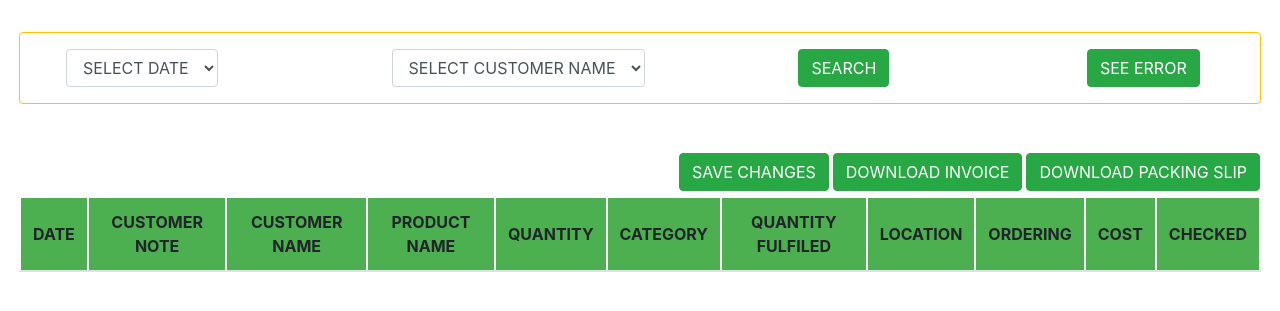
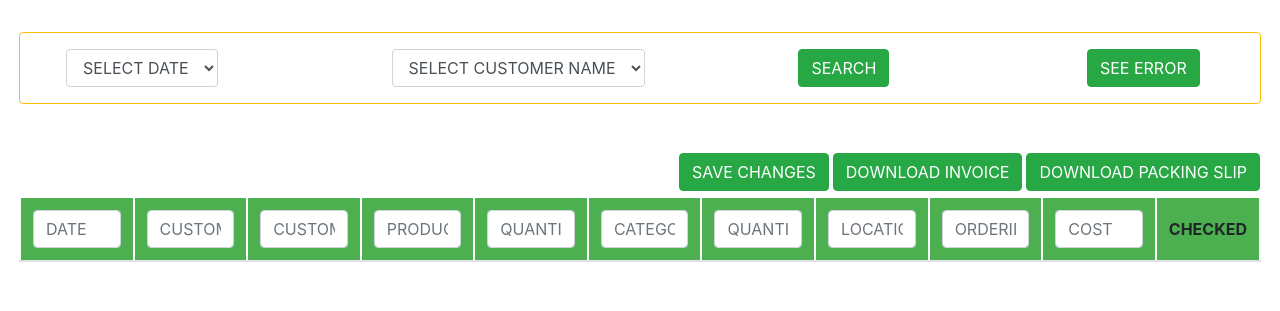
Before and after one commit to jbrathony/corephp_mysql, a PHP site: page /admin_panel.php in a window 1280 px wide. Shown: the part 174-485 px from the top of the page. Run offline with PHP 8.4, Linux system fonts and the light colour scheme; a user stored in the database is signed in; data comes from the database, SQL or seed files in the repository; tables that the repository leaves empty hold one stand-in row (values such as "Sample post"); lists and menus that the app fills with data are empty.

Commit message:
filter table

```diff
--- a/admin_panel.php
+++ b/admin_panel.php
@@ -115,9 +115,11 @@ $base_url = $_ENV["base_url"];
         </div>
 
 
+
+
         <!-- Filter result -->
         <div class="row mr-1 ml-1 mb-5">
-            <!-- <div class="row download_area"> -->
+            <!-- save changes && download as pdf -->
             <div class="col-md-12 dropdown_area mb-1">
 
                 <form class="form-inline" method="POST">
@@ -144,22 +146,21 @@ $base_url = $_ENV["base_url"];
                 </form>
 
             </div>
-            <!-- </div> -->
 
             <div class="table-responsive filter-result-area">
-                <table class="table table-hover table-bordered">
+                <table class="table table-hover table-bordered" id="order_table">
                     <thead>
                         <tr>
-                            <th>DATE</th>
-                            <th>CUSTOMER NOTE</th>
-                            <th>CUSTOMER NAME</th>
-                            <th>PRODUCT NAME</th>
-                            <th>QUANTITY</th>
-                            <th>CATEGORY</th>
-                            <th>QUANTITY FULFILED</th>
-                            <th>LOCATION</th>
-                            <th>ORDERING</th>
-                            <th>COST</th>
+                            <th><input type="text" class="form-control" id="filter0" onkeyup="tblFilter(0)" placeholder="DATE"></th>
+                            <th><input type="text" class="form-control" id="filter1" onkeyup="tblFilter(1)" placeholder="CUSTOMER NOTE"></th>
+                            <th><input type="text" class="form-control" id="filter2" onkeyup="tblFilter(2)" placeholder="CUSTOMER NAME"></th>
+                            <th><input type="text" class="form-control" id="filter3" onkeyup="tblFilter(3)" placeholder="PRODUCT NAME"></th>
+                            <th><input type="text" class="form-control" id="filter4" onkeyup="tblFilter(4)" placeholder="QUANTITY"></th>
+                            <th><input type="text" class="form-control" id="filter5" onkeyup="tblFilter(5)" placeholder="CATEGORY"></th>
+                            <th><input type="text" class="form-control" id="filter6" onkeyup="tblFilter(6)" placeholder="QUANTITY FULFILED"></th>
+                            <th><input type="text" class="form-control" id="filter7" onkeyup="tblFilter(7)" placeholder="LOCATION"></th>
+                            <th><input type="text" class="form-control" id="filter8" onkeyup="tblFilter(8)" placeholder="ORDERING"></th>
+                            <th><input type="text" class="form-control" id="filter9" onkeyup="tblFilter(9)" placeholder="COST"></th>
                             <th>CHECKED</th>
                         </tr>
                     </thead>
@@ -242,7 +243,44 @@ $base_url = $_ENV["base_url"];
     <script src="https://maxcdn.bootstrapcdn.com/bootstrap/4.5.0/js/bootstrap.min.js"></script>
     <script src="assets/script/alert.js"></script>
     <script src="assets/script/admin_panel.js"></script>
+    <script>
+        // filter by thead
+        function tblFilter(index) {
+            var input, filter, tr, td, i, txtValue, selectObject;
+            input = $("#filter" + index).val();
+            filter = input.toUpperCase();
+            tr = $("#order_table tr");
 
+            // filter in select box
+            if (index == 5 || index == 7 || index == 8) {
+                $('#order_table tbody tr').each(function() {
+                    td = $(this).find('td:eq(' + index + ')');
+                    selectObject = td.find("select option:selected");
+                    if (selectObject) {
+                        txtValue = selectObject.text();
+                        if (txtValue.toUpperCase().indexOf(filter) > -1) {
+                            $(this).css("display", "");
+                        } else {
+                            $(this).css("display", "none");
+                        }
+                    }
+                });
+            } else {
+                for (i = 0; i < tr.length; i++) {
+                    td = tr[i].getElementsByTagName("td")[index];
+                    if (td) {
+                        txtValue = td.textContent || td.innerText;
+                        if (txtValue.toUpperCase().indexOf(filter) > -1) {
+                            tr[i].style.display = "";
+                        } else {
+                            tr[i].style.display = "none";
+                        }
+                    }
+                }
+            }
+
+        }
+    </script>
 </body>
 
 </html>
--- a/php/import.php
+++ b/php/import.php
@@ -31,6 +31,7 @@ if (isset($_POST["import"])) {
         $order_type = 1;
         $check_status = 0;
         $qty_fulfiled = 1;
+        $cost = "$1.00";
         $date = date("m/d/Y");
 
         for ($i = 1; $i <= $sheetCount; $i++) {
@@ -60,8 +61,8 @@ if (isset($_POST["import"])) {
                 !empty($customer_username) || !empty($item_name)
                 || !empty($quantity)
             ) {
-                $query = "INSERT INTO orders(customer_username, item_name, quantity, customer_note, date, qty_fulfiled, category_id, location_id, order_type, check_status)
-                VALUES ('$customer_username', '$item_name', '$quantity', '$customer_note', '$date', '$qty_fulfiled', '$category_id', '$location_id', '$order_type', '$check_status')";
+                $query = "INSERT INTO orders(customer_username, item_name, quantity, customer_note, date, qty_fulfiled, cost, category_id, location_id, order_type, check_status)
+                VALUES ('$customer_username', '$item_name', '$quantity', '$customer_note', '$date', '$qty_fulfiled', '$cost', '$category_id', '$location_id', '$order_type', '$check_status')";
                 //    echo 'query === '.$query; exit;
                 if ($mysqli->query($query) === TRUE) {
                     $type = "success";
```
Also changed, not shown: assets/script/admin_panel.js (line endings or trailing spaces).
